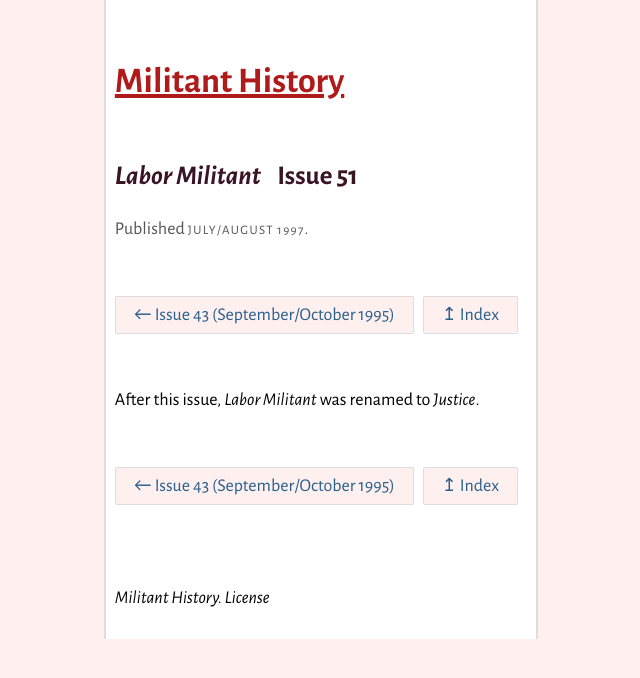
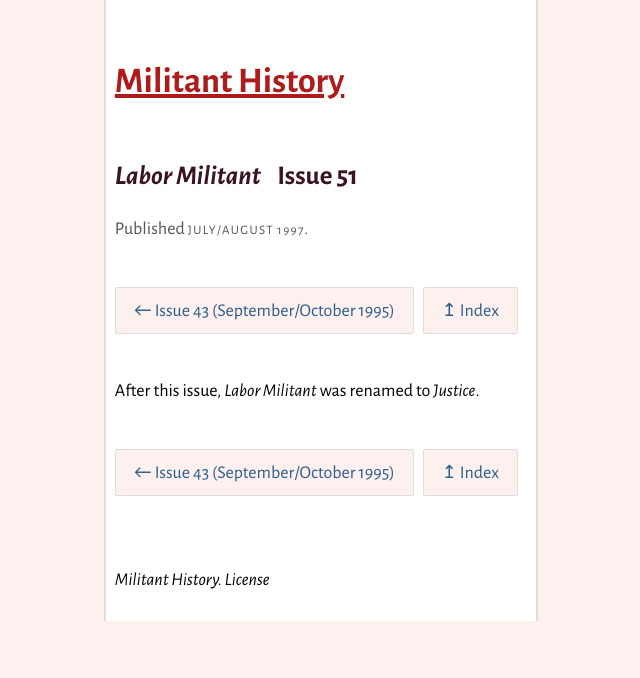
Before and after one commit to jackwillis/militanthistory, a Jekyll site: the page built from _lm_issues/51.md, in a window 1280 px wide. Shown: the top 678 px of the page, without its empty margins (319-959 px from the left). Built offline with Jekyll 4.4.1, drawn with Linux system fonts in a browser that asks for light colours.

Commit message:
hell yeah

```diff
--- a/styles/main.css
+++ b/styles/main.css
@@ -315,13 +315,12 @@
 .pure-button {
     font-family: inherit;
     font-size: 100%;
-    padding: .5em 1em;
+    padding: .75em 1em;
     color: #444;
     border: none;
     background-color: #fff0f0;
     text-decoration: none;
     border-radius: 2px;
-    line-height: 2;
     border: 1px solid #ddd;
 }
 .pure-button:focus, .pure-button:hover {
```
